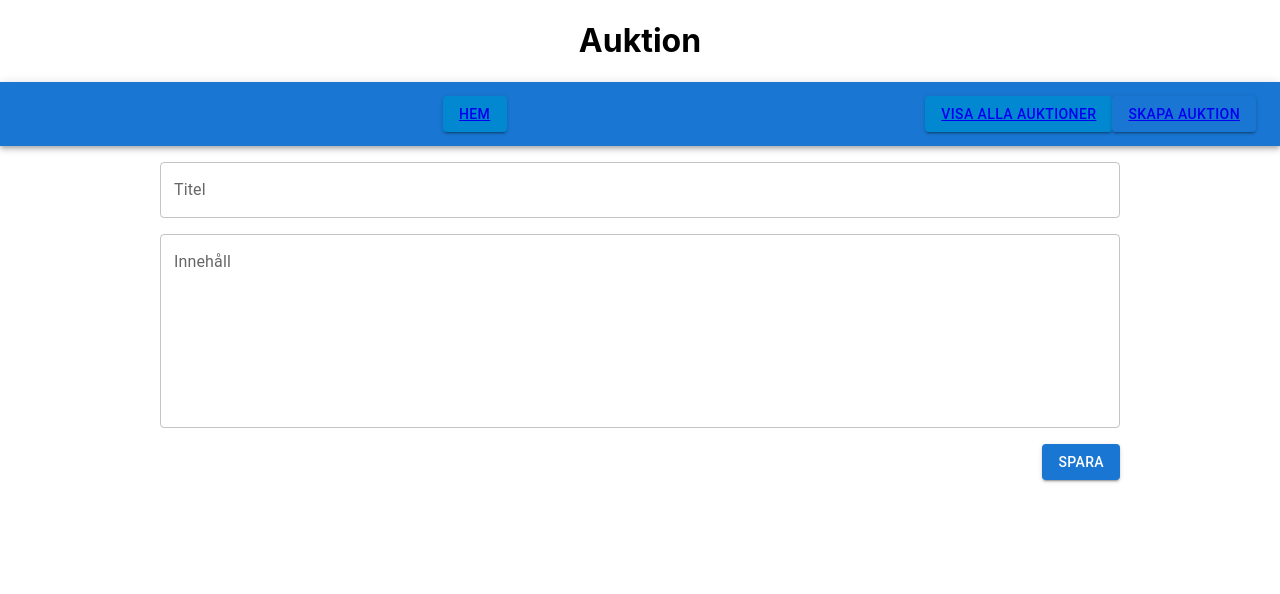
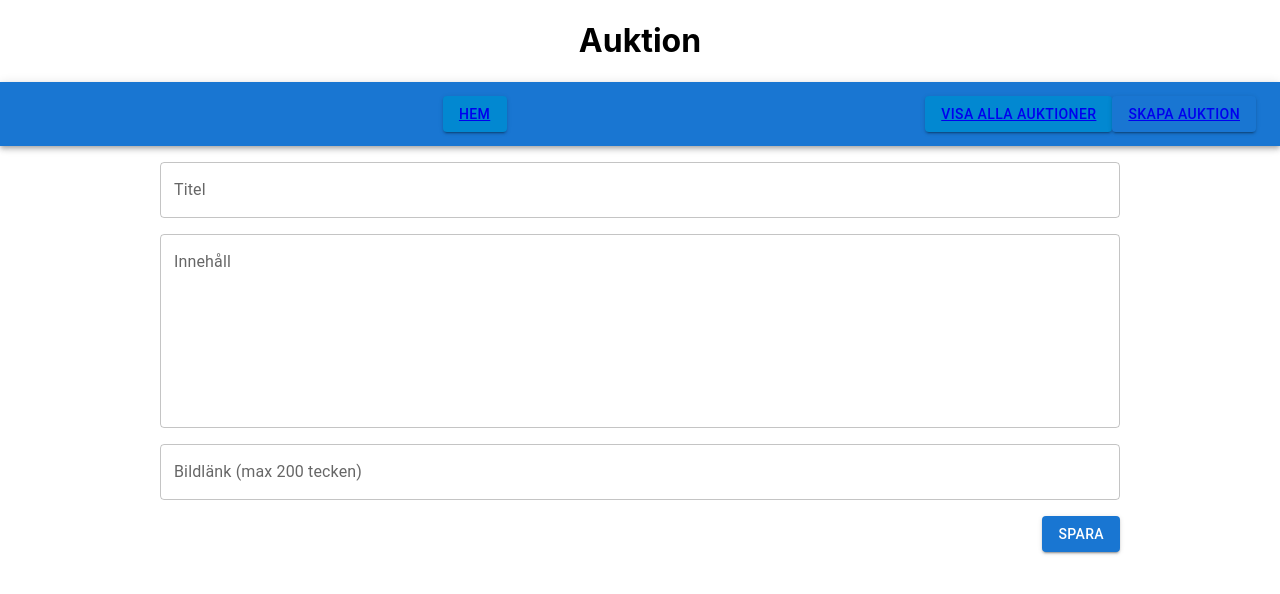
Before and after one commit to Aljon95/GIK2QR-Grupp6-projekt, a React (Create React App) app in the folder client/: page /items/1/edit in a window 1280 px wide. Shown: the top 594 px of the page. Built offline with nearby package versions, Linux system fonts and the light colour scheme; no server answers.

Commit message:
item edit now with image changes

```diff
--- a/client/src/Views/itemEdit.js
+++ b/client/src/Views/itemEdit.js
@@ -3,7 +3,7 @@ import ResourceModel from '../models/resourceModel';
 import { TextField, Button, Grid } from '@mui/material';
 
 export default class itemEdit extends React.Component {
-  state = { item: {userId: '', title: '', description: '', startingPrice: '', seller: {}, } };
+  state = { item: {userId: '', title: '', description: '', startingPrice: '',imageUrl: '', seller: {}, } };
   resourceModel = null;
   id = 0;
   constructor(props) {
@@ -73,6 +73,16 @@ export default class itemEdit extends React.Component {
               minRows={7}
             />
           </Grid>
+          <Grid item xs={12}>
+          <TextField
+            name='imageUrl'
+            label='Bildlänk (max 200 tecken)'
+            value={item.imageUrl}
+            onChange={this.onChange}
+            fullWidth
+            multiline
+          />
+        </Grid>
         <Grid
           item
           xs={12}
```
Also changed, not shown: client/src/Views/addBid.js (deleted).
